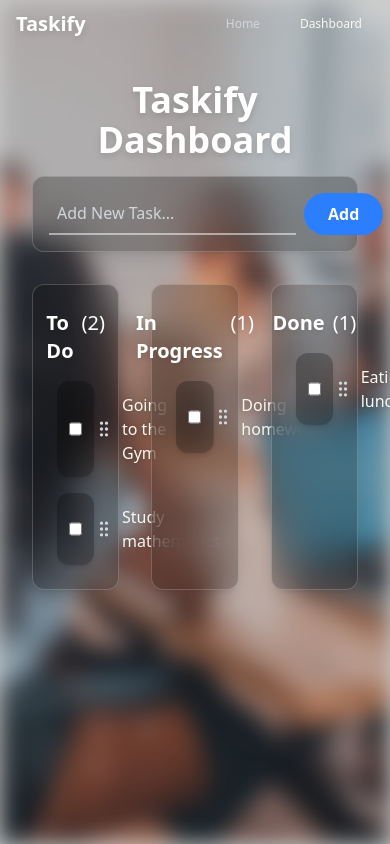
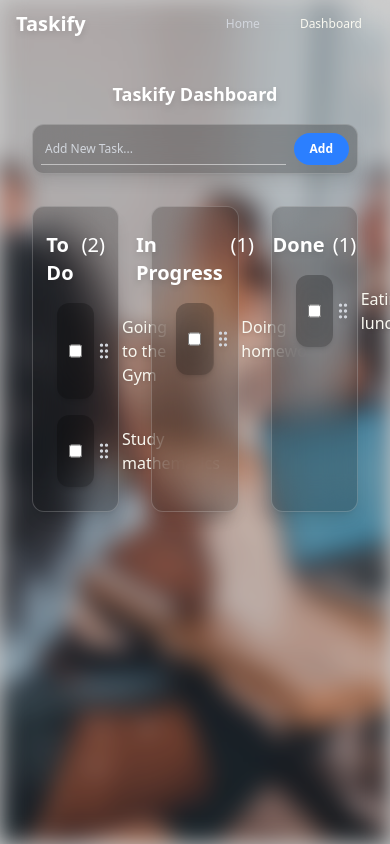
Before and after one commit to soheilgoodarzi/taskify-app, a React (Vite) app: page /dashboard in a window 390 px wide. Shown: the top 844 px of the page. Built offline with nearby package versions, Linux system fonts and the light colour scheme.

Commit message:
Refactor: Improve styling for AddTask component and enhance header responsiveness in DashboardPage

```diff
--- a/src/components/AddTask.jsx
+++ b/src/components/AddTask.jsx
@@ -15,17 +15,17 @@ export default function AddTask() {
   }
 
   return (
-    <div className="flex gap-2 mb-4 bg-black/25 backdrop-blur-xl rounded-xl p-4 shadow-lg border border-white/20">
+    <div className="flex gap-2 lg:mb-4 bg-black/25 backdrop-blur-xl rounded-xl xs:p-2 lg:p-4 shadow-lg border border-white/20">
       <input
         type="text"
         value={text}
         onChange={(e) => setText(e.target.value)}
         placeholder="Add New Task..."
-        className="flex-1 p-2 bg-transparent border-b-2 border-white/50 focus:border-white transition-colors duration-300 text-white placeholder:text-gray-300 outline-none"
+        className="flex-1 xs:p-1 lg:p-2 bg-transparent xs:border-b-[1px] lg:border-b-2 xs:text-xs md:text-base lg:text-lg 2xl:text-xl border-white/50 focus:border-white transition-colors duration-300 text-white placeholder:text-gray-300 outline-none"
       />
       <button
         onClick={handleAddTask}
-        className="bg-blue-500 text-white font-bold px-6 py-2 rounded-full hover:bg-blue-600 transition-all transform hover:scale-105 cursor-pointer"
+        className="bg-blue-500 text-white font-bold lg:px-6 lg:py-2 xs:px-4 xs:py-2 sm:py-2 sm:px-5 2xl:py-5 2xl:rounded-full 2xl:px-8 rounded-full hover:bg-blue-600 transition-all transform hover:scale-105 cursor-pointer xs:text-xs md:text-base lg:text-lg 2xl:text-2xl"
       >
         Add
       </button>
--- a/src/pages/DashboardPage.jsx
+++ b/src/pages/DashboardPage.jsx
@@ -52,7 +52,7 @@ export default function DashboardPage() {
         onDragEnd={handleDragEnd}
         collisionDetection={closestCorners}
       >
-        <h1 className="text-4xl font-bold mb-4 text-white text-center drop-shadow-md">
+        <h1 className="xs:text-lg sm:text-xl md:text-2xl lg:text-4xl font-bold mb-4 text-white text-center drop-shadow-md">
           Taskify Dashboard
         </h1>
         <AddTask />
```
